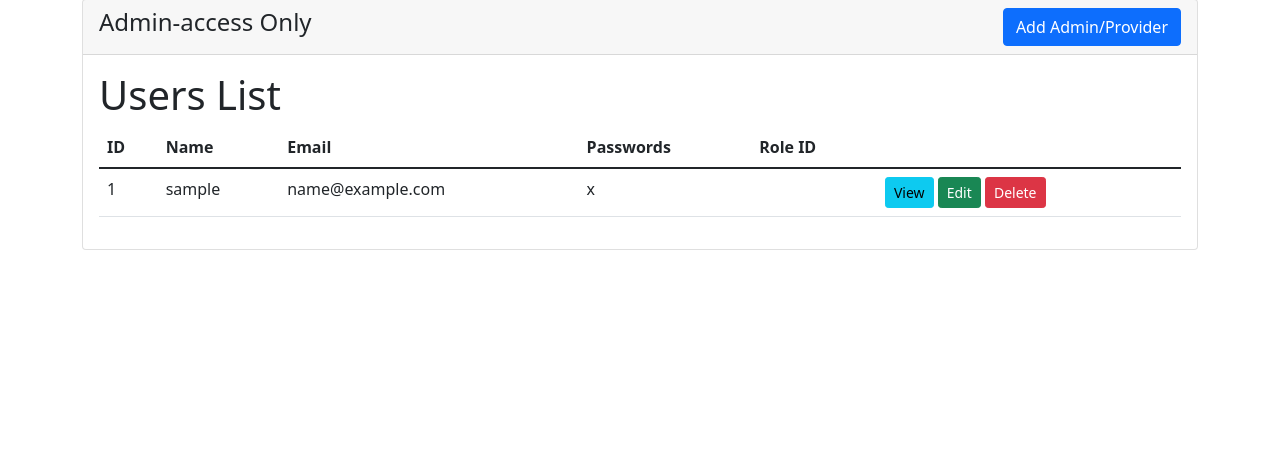
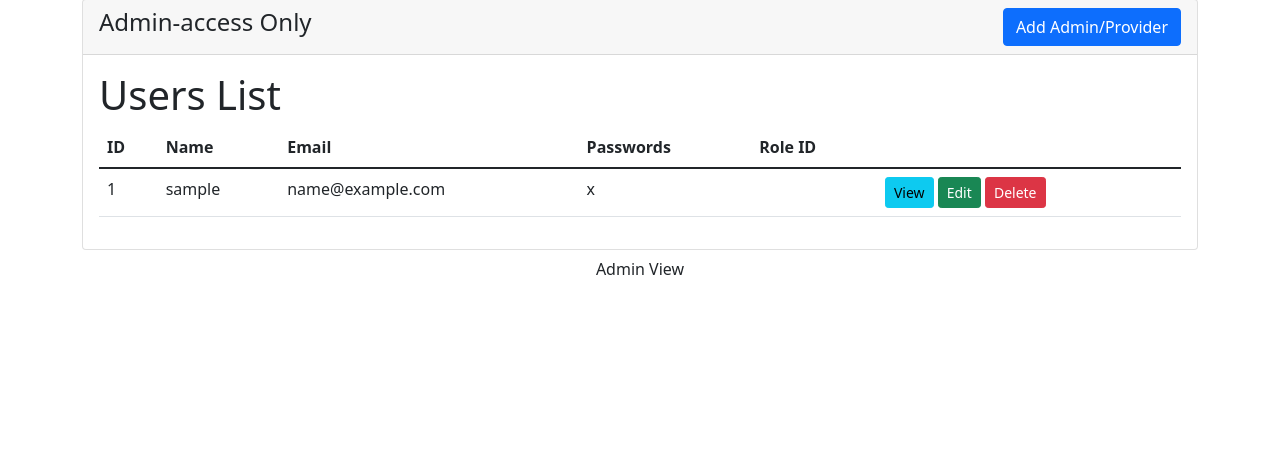
Before and after one commit to khaledahmed3/Cats-Adoption-and-Well-Being-System, a PHP site: page / in a window 1280 px wide. Shown: the part 25-478 px from the top of the page. Run offline with PHP 8.4, Linux system fonts and the light colour scheme; tables that the repository leaves empty hold one stand-in row (values such as "Sample post"); data that the repository does not hold is empty.

Commit message:
button in index page completed

```diff
--- a/index.php
+++ b/index.php
@@ -12,7 +12,6 @@ require 'dbcon.php';
 
     <!-- Bootstrap CSS -->
     <link href="https://cdn.jsdelivr.net/npm/bootstrap@5.1.3/dist/css/bootstrap.min.css" rel="stylesheet">
-
     <title>Admin CRUD</title>
 </head>
 
@@ -81,6 +80,7 @@ require 'dbcon.php';
                     </div>
                 </div>
             </div>
+         <a href="admin.php" class="btn">Admin View</a>
         </div>
 
         <script src="https://cdn.jsdelivr.net/npm/bootstrap@5.1.3/dist/js/bootstrap.bundle.min.js"></script>
```
